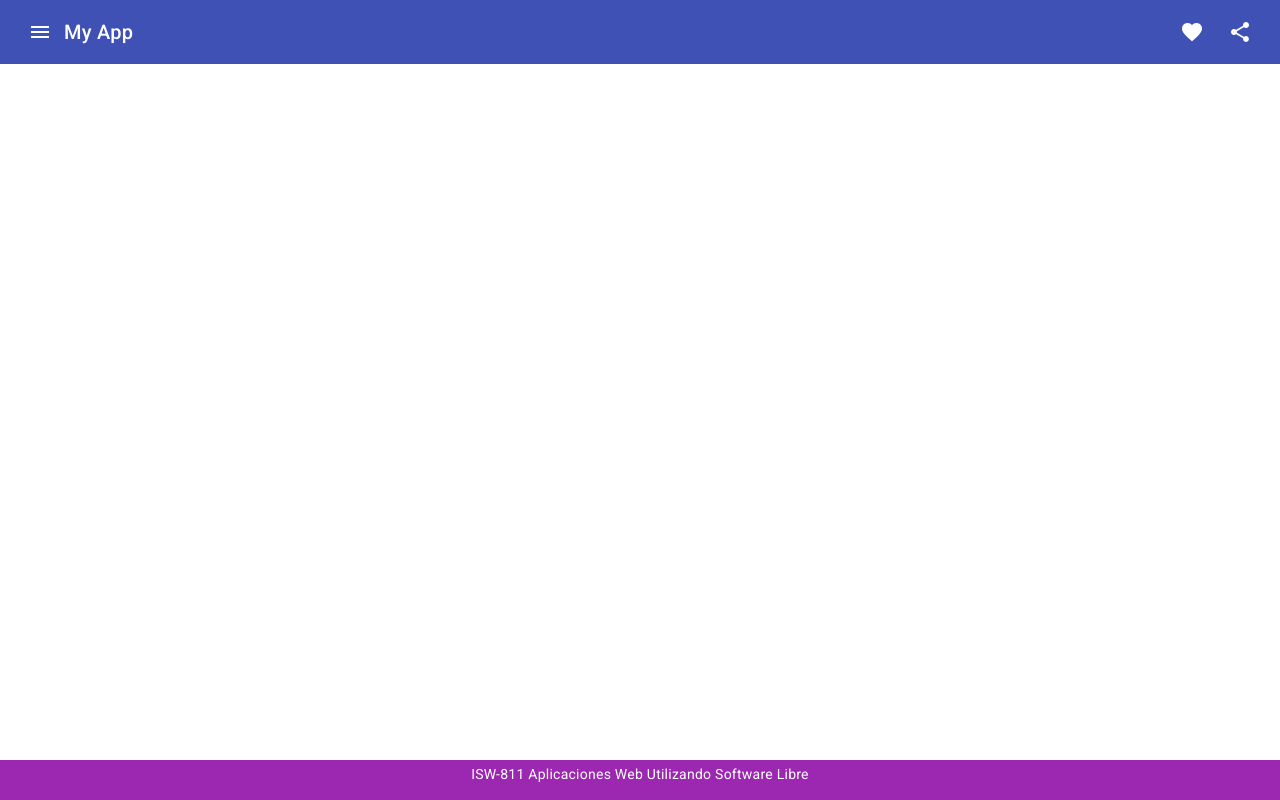
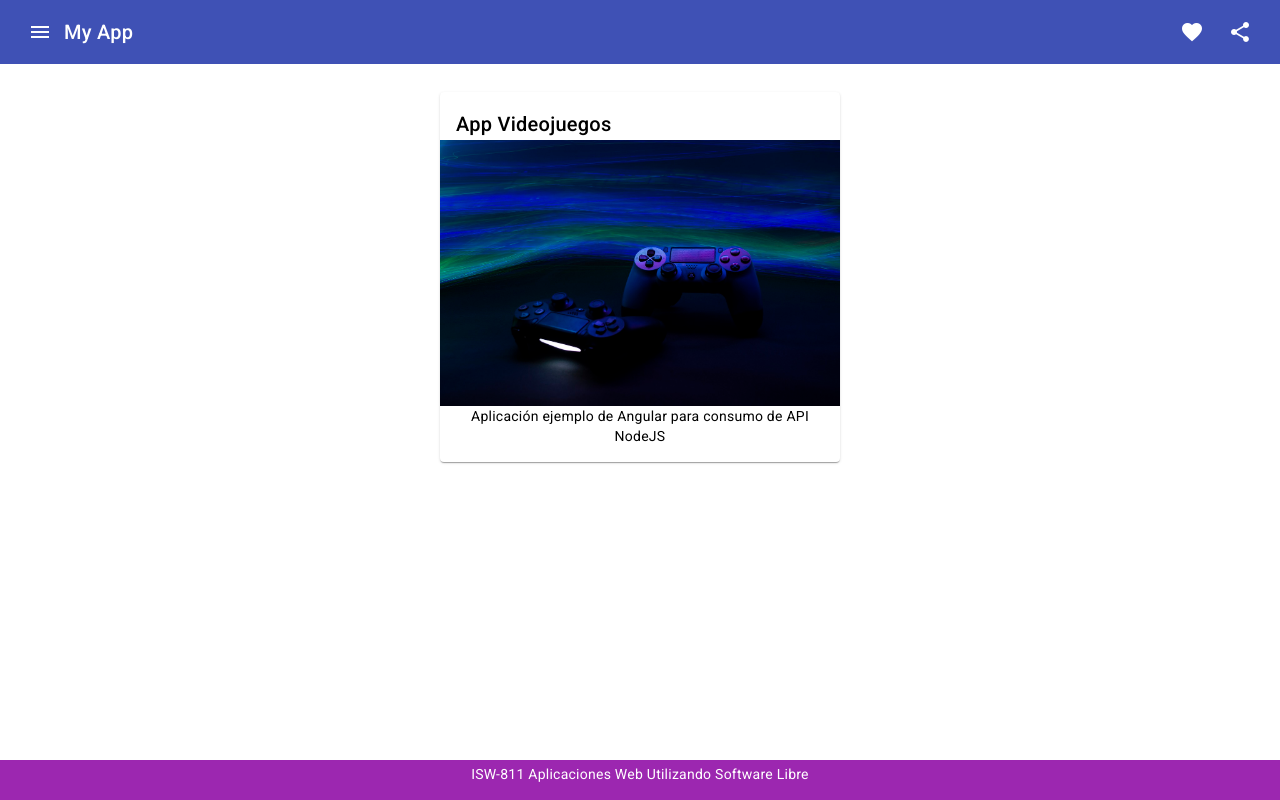
Before and after one commit to Anibal-Alpizar/nodejs-example1-angular, an Angular app in the folder client/app/: page /inicio in a window 1280 px wide. Before the commit this address led to /. Built offline with nearby package versions, Linux system fonts and the light colour scheme.

Commit message:
firsts pages

```diff
--- a/client/app/src/app/app-routing.module.ts
+++ b/client/app/src/app/app-routing.module.ts
@@ -1,10 +1,16 @@
 import { NgModule } from '@angular/core';
 import { RouterModule, Routes } from '@angular/router';
+import { InicioComponent } from './home/inicio/inicio.component';
+import { PageNotFoundComponent } from './core/page-not-found/page-not-found.component';
 
-const routes: Routes = [];
+const routes: Routes = [
+  {path: 'inicio', component:InicioComponent},
+  { path: '',  redirectTo: '/inicio', pathMatch: 'full' },
+  { path: '**', component: PageNotFoundComponent },
+];
 
 @NgModule({
   imports: [RouterModule.forRoot(routes)],
-  exports: [RouterModule]
+  exports: [RouterModule],
 })
-export class AppRoutingModule { }
+export class AppRoutingModule {}
--- a/client/app/src/app/core/page-not-found/page-not-found.component.html
+++ b/client/app/src/app/core/page-not-found/page-not-found.component.html
@@ -1 +1 @@
-<p>page-not-found works!</p>
+<h1>Not found works</h1>
--- a/client/app/src/app/home/home-routing.module.ts
+++ b/client/app/src/app/home/home-routing.module.ts
@@ -1,10 +1,11 @@
 import { NgModule } from '@angular/core';
 import { RouterModule, Routes } from '@angular/router';
+import { AcercaDeComponent } from './acerca-de/acerca-de.component';
 
-const routes: Routes = [];
+const routes: Routes = [{ path: 'acerca-de', component: AcercaDeComponent }];
 
 @NgModule({
   imports: [RouterModule.forChild(routes)],
-  exports: [RouterModule]
+  exports: [RouterModule],
 })
-export class HomeRoutingModule { }
+export class HomeRoutingModule {}
--- a/client/app/src/app/home/inicio/inicio.component.css
+++ b/client/app/src/app/home/inicio/inicio.component.css
@@ -0,0 +1,5 @@
+mat-card {
+  max-width: 400px;
+  margin: 2em auto;
+  text-align: center;
+}
--- a/client/app/src/app/home/inicio/inicio.component.html
+++ b/client/app/src/app/home/inicio/inicio.component.html
@@ -1 +1,9 @@
-<p>inicio works!</p>
+<mat-card>
+  <mat-card-header>
+    <mat-card-title>App Videojuegos</mat-card-title>
+  </mat-card-header>
+  <img mat-card-image src="./assets/images/game.jpg" />
+  <mat-card-content>
+    <p>Aplicación ejemplo de Angular para consumo de API NodeJS</p>
+  </mat-card-content>
+</mat-card>
```
Also changed, not shown: client/app/src/app/home/home.module.ts (+4 -10 lines), client/app/src/assets/images/game.jpg (added), client/app/src/assets/images/robot.png (added).
